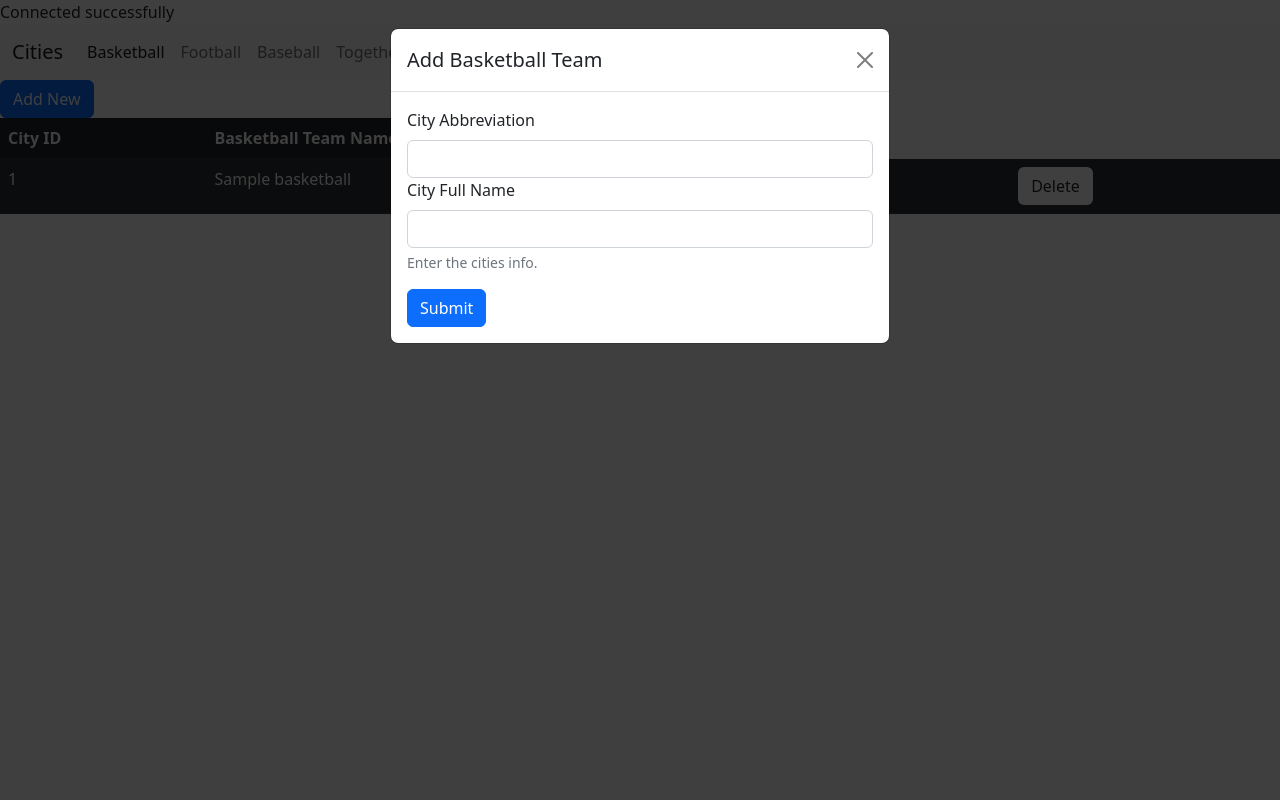
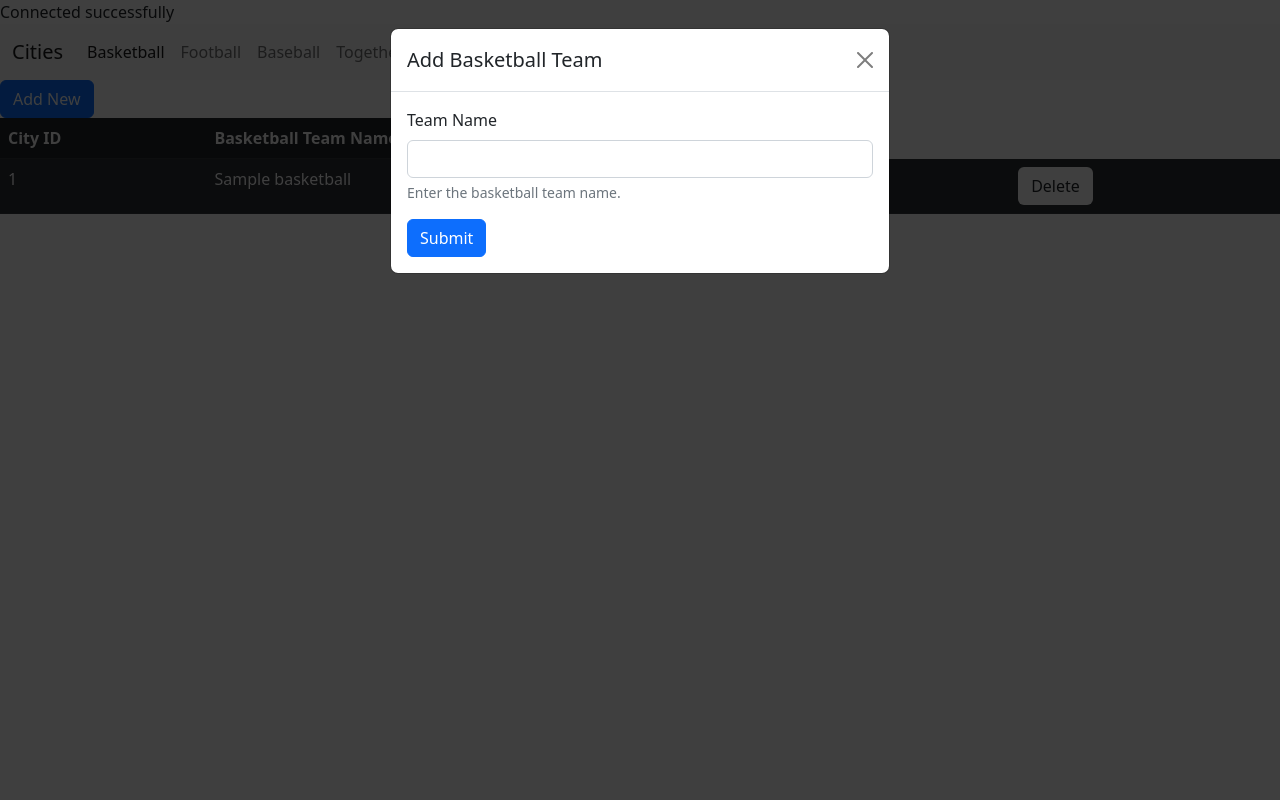
Before and after one commit to trevorriley37/MIS-4013-HW4, a PHP site: page /basketball.php in a window 1280 px wide, after a click on "Add New". Run offline with PHP 8.4, Linux system fonts and the light colour scheme; tables that the repository leaves empty or names only in its code hold one stand-in row (values such as "Sample post"); data that the repository does not hold is empty.

Commit message:
new tea added

```diff
--- a/basketball.php
+++ b/basketball.php
@@ -72,11 +72,9 @@ if ($_SERVER["REQUEST_METHOD"] == "POST") {
             <div class="modal-body">
               <form method="post" action="">
                 <div class="mb-3">
-                  <label for="editcity<?=$row["city_ID"]?>Name" class="form-label">City Abbreviation</label>
+                  <label for="editcity<?=$row["city_ID"]?>Name" class="form-label">Team Name</label>
                           <input type="text" class="form-control" id="editcity<?=$row["city_ID"]?>Name" aria-describedby="editcity<?=$row["city_ID"]?>Help" name="iteamname">
-                          <label for="editcity<?=$row["city_ID"]?>Name" class="form-label">City Full Name</label>
-                          <input type="text" class="form-control" id="editcity<?=$row["city_ID"]?>Name" aria-describedby="editcity<?=$row["city_ID"]?>Help" name="icityname">
-                          <div id="editcity<?=$row["city_ID"]?>Help" class="form-text">Enter the cities info.</div>
+                          <div id="editcity<?=$row["city_ID"]?>Help" class="form-text">Enter the basketball team name.</div>
                         </div>
                 <input type="hidden" name="saveType" value="Add">
                 <button type="submit" class="btn btn-primary">Submit</button>
```
